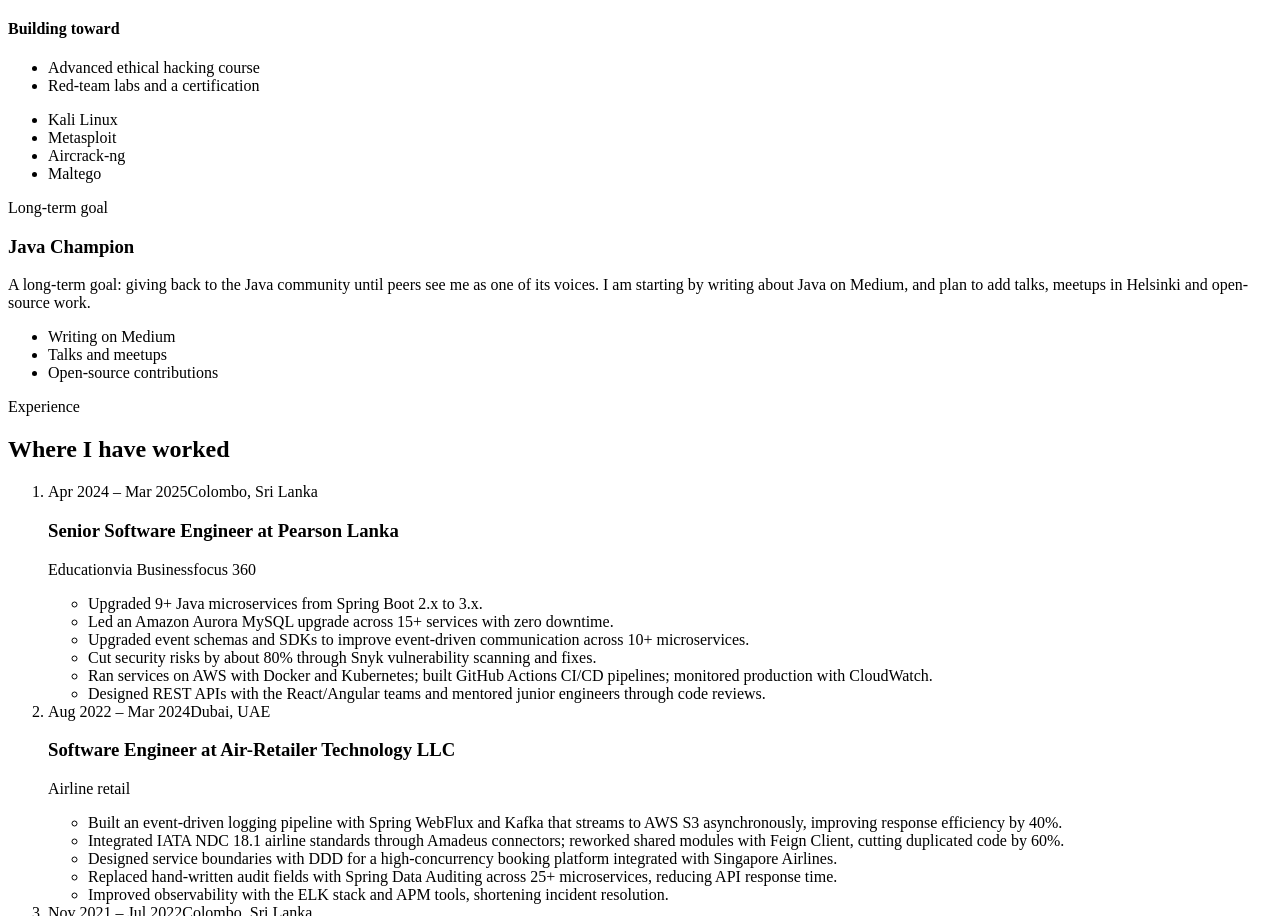
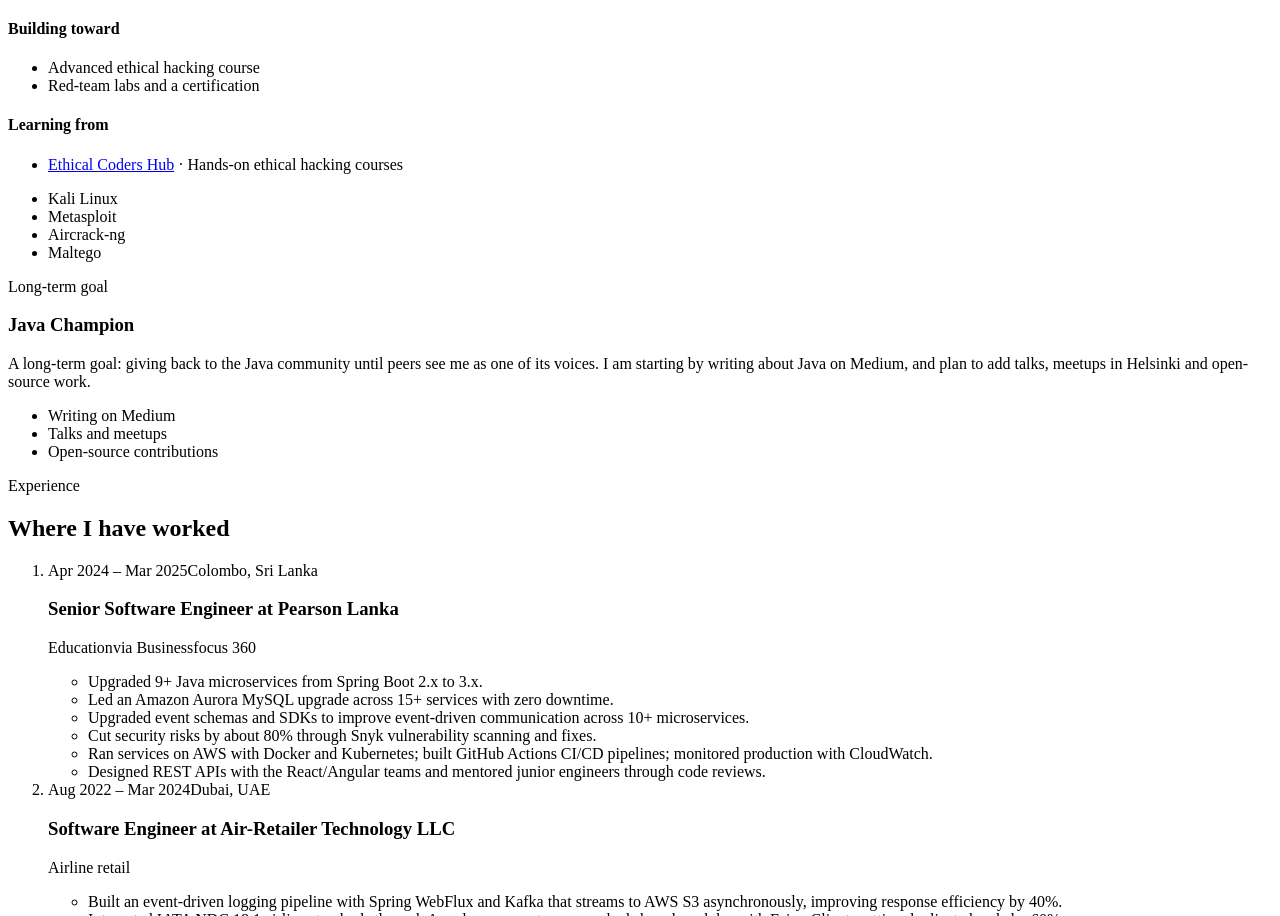
Before and after one commit to thushanJayasundara/thushanJayasundara.github.io, a React (Vite) app: page / in a window 1280 px wide. Shown: the part 2481-3397 px from the top of the page. Built offline with nearby package versions, Linux system fonts and the light colour scheme; the HTML template or start-up script is replaced by a standard one.

Commit message:
Add Ethical Coders Hub to security track

```diff
--- a/src/data.js
+++ b/src/data.js
@@ -72,8 +72,13 @@
       'Advanced ethical hacking course',
       'Red-team labs and a certification',
     ],
-    tools: ['Kali Linux', 'Metasploit', 'Aircrack-ng', 'Maltego'],
+    tools: ['Kali Linux', 'Metasploit', 'Aircrack-ng', 'Maltego'
+    ],
+    learningFrom: [
+          { name: 'Ethical Coders Hub', note: 'Hands-on ethical hacking courses', url: 'https://ethicalcodershub.com/' },
+    ],
   },
+
 ]
 
 // Long-term community goal, shown as a slim row under the two career tracks.
```
